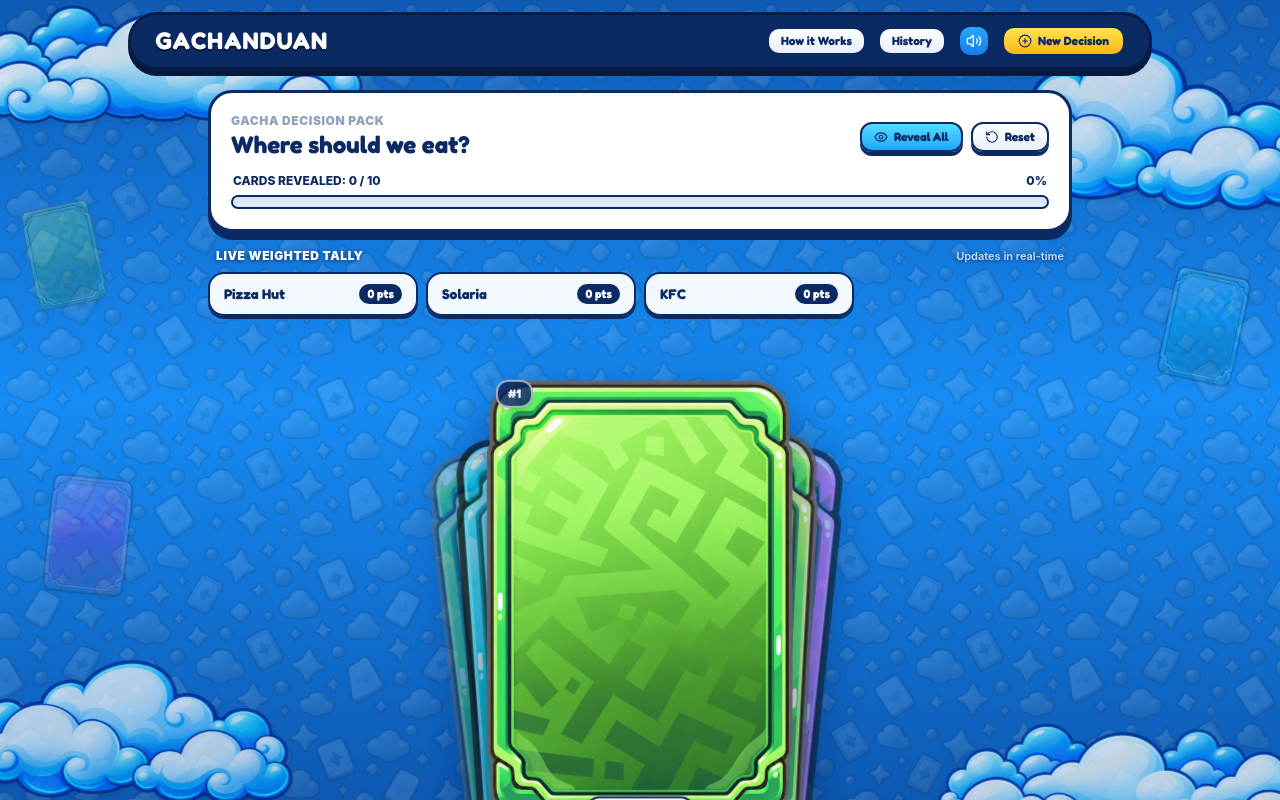
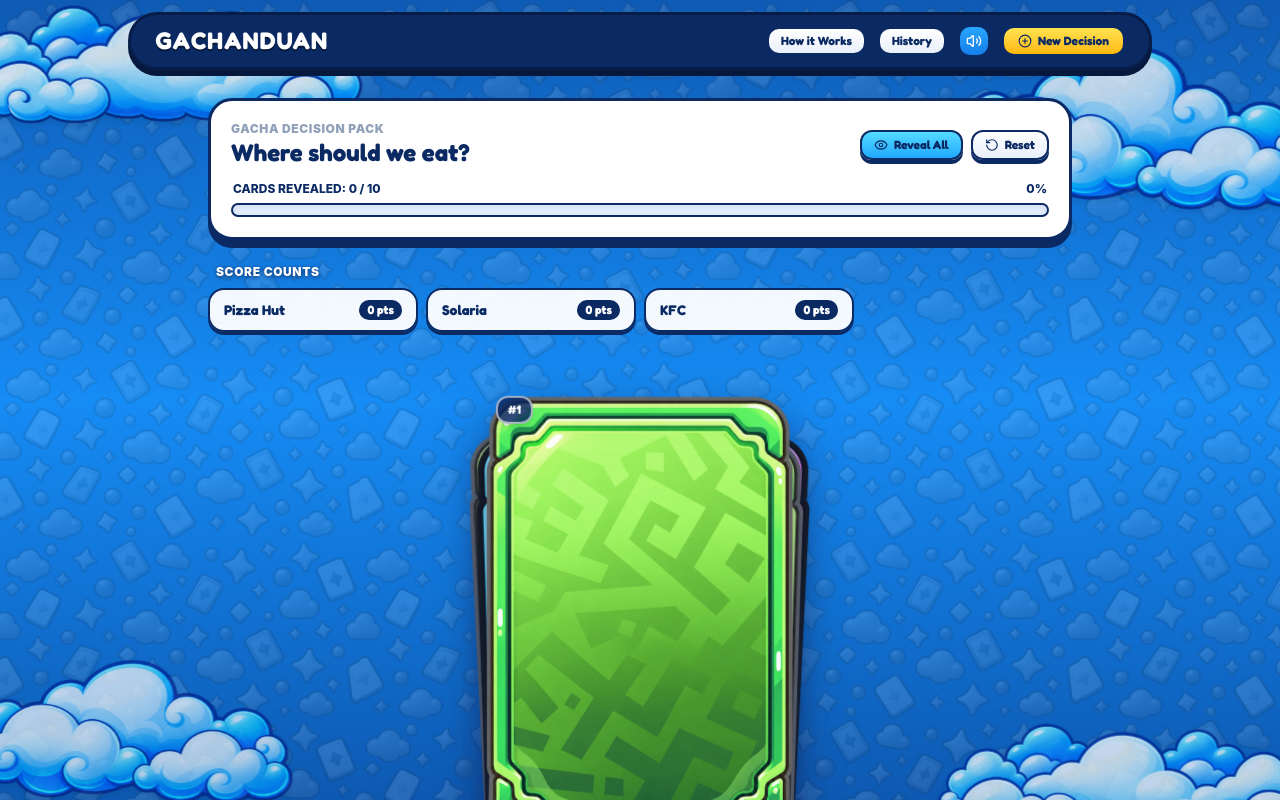
Before and after one commit to GachanduanApp/Gachanduan, a React (Vite) app: page / in a window 1280 px wide. Both pictures are taken after a click on the button "ROLL 10 CARDS". Shown: the top 800 px of the page. Built offline with nearby package versions, Linux system fonts and the light colour scheme.

Commit message:
Polish some UIs and add Animation

```diff
--- a/src/components/GachaPage.tsx
+++ b/src/components/GachaPage.tsx
@@ -1,4 +1,4 @@
-import React, { useState } from 'react';
+import React, { useState, useEffect } from 'react';
 import { GachaCardData, OptionItem, OptionScoreBreakdown } from '../types';
 import { EpicCardShowcase } from './EpicCardShowcase';
 import { RevealAllModal } from './RevealAllModal';
@@ -36,6 +36,25 @@ export const GachaPage: React.FC<GachaPageProps> = ({
   const [epicShowcase, setEpicShowcase] = useState<{ card: GachaCardData; index: number } | null>(null);
   const [isRevealAllOpen, setIsRevealAllOpen] = useState<boolean>(false);
 
+  // Check screen width for desktop vs compact mobile deck arrangement
+  const [isDesktop, setIsDesktop] = useState<boolean>(() => {
+    if (typeof window !== 'undefined') {
+      return window.innerWidth >= 640;
+    }
+    return true;
+  });
+
+  useEffect(() => {
+    if (typeof window === 'undefined') return;
+    const mq = window.matchMedia('(min-width: 640px)');
+    const updateMatches = (e: MediaQueryListEvent | MediaQueryList) => setIsDesktop(e.matches);
+    updateMatches(mq);
+
+    const handler = (e: MediaQueryListEvent) => updateMatches(e);
+    mq.addEventListener('change', handler);
+    return () => mq.removeEventListener('change', handler);
+  }, []);
+
   const revealedCount = cards.filter((c) => c.revealed).length;
   const isAllRevealed = revealedCount === 10;
   const progressPercent = Math.round((revealedCount / 10) * 100);
@@ -43,15 +62,25 @@ export const GachaPage: React.FC<GachaPageProps> = ({
   const currentCard = cards[activeIndex] || cards[0];
   const remainingInDeck = Math.max(0, cards.length - activeIndex - 1);
 
-  // Cards remaining in deck behind active card (showing up to 4 fanned cards)
+  // Cards remaining in deck behind active card (showing 3–4 background cards)
   const remainingCards = cards.slice(activeIndex + 1);
   const fanCards = remainingCards.slice(0, 4);
 
-  const fanConfigs = [
-    { x: 18, y: 8, rot: 3 },
-    { x: -20, y: 12, rot: -4 },
-    { x: 34, y: 16, rot: 6 },
-    { x: -38, y: 20, rot: -7 },
+  // Symmetrical deck arrangements:
+  // Desktop: controlled, slightly fanned stack with balanced alternating pairs
+  // Mobile: compact, nearly straight stack to conserve space and eliminate horizontal overflow
+  const fanConfigs = isDesktop
+    ? [
+      { x: 6, y: -4, rot: 1.8 },
+      { x: -6, y: -7, rot: -1.8 },
+      { x: 10, y: -10, rot: 2.8 },
+      { x: -10, y: -13, rot: -2.8 },
+    ]
+    : [
+      { x: 3, y: -3, rot: 0.8 },
+      { x: -3, y: -5, rot: -0.8 },
+      { x: 4, y: -7, rot: 1.2 },
+      { x: -4, y: -9, rot: -1.2 },
     ];
 
   // Reveal the current active card
@@ -114,9 +143,9 @@ export const GachaPage: React.FC<GachaPageProps> = ({
   };
 
   return (
-    <div className="w-full max-w-4xl mx-auto px-4 py-4 sm:py-8 flex flex-col items-center relative z-10">
+    <div className="w-full max-w-4xl mx-auto px-4 pt-6 sm:pt-10 pb-8 flex flex-col items-center relative z-10 overflow-x-hidden sm:overflow-x-visible">
       {/* 1. Header Information & Progress Banner */}
-      <div className="w-full mb-4">
+      <div className="w-full mb-6">
         <Panel variant="white" className="p-4 sm:p-5">
           <div className="flex flex-col sm:flex-row items-center justify-between gap-3 mb-3">
             <div>
@@ -174,11 +203,11 @@ export const GachaPage: React.FC<GachaPageProps> = ({
       <div className="w-full mb-6">
         <div className="flex items-center justify-between text-xs font-black text-white px-2 mb-2 drop-shadow-[0_1px_2px_#0B2A63]">
           <span className="uppercase tracking-wider">
-            Live Weighted Tally
+            Score Counts
           </span>
-          <span className="text-[11px] font-semibold text-blue-100 opacity-90">
+          {/* <span className="text-[11px] font-semibold text-blue-100 opacity-90">
             Updates in real-time
-          </span>
+          </span> */}
         </div>
 
         <div className="grid grid-cols-2 sm:grid-cols-3 md:grid-cols-4 gap-2">
@@ -191,8 +220,7 @@ export const GachaPage: React.FC<GachaPageProps> = ({
             return (
               <div
                 key={opt.id}
-                className={`px-3.5 py-2.5 rounded-2xl border-[2.5px] border-[#0B2A63] shadow-[0_3px_0_#0B2A63] flex items-center justify-between gap-2 transition-transform duration-100 ${
-                  isLeading
+                className={`px-3.5 py-2.5 rounded-2xl border-[2.5px] border-[#0B2A63] shadow-[0_3px_0_#0B2A63] flex items-center justify-between gap-2 transition-transform duration-100 ${isLeading
                   ? 'bg-gradient-to-b from-[#FFF9D6] to-[#FFE875]'
                   : 'bg-white/95'
                   }`}
@@ -212,19 +240,19 @@ export const GachaPage: React.FC<GachaPageProps> = ({
       </div>
 
       {/* 3. Central Card Stage (Section 8.2 of PDF) */}
-      <div className="relative w-full max-w-sm flex flex-col items-center justify-center my-3 sm:my-6 min-h-[440px] sm:min-h-[500px]">
-        {/* Fan / Stack of cards behind active card */}
+      <div className="relative w-full max-w-sm flex flex-col items-center justify-center my-4 sm:my-6 min-h-[440px] sm:min-h-[500px]">
+        {/* Fan / Stack of cards behind active card (Clean, Symmetrical, Solid - No Ghosting) */}
         <div className="absolute inset-0 flex items-center justify-center pointer-events-none">
           {fanCards.map((card, i) => {
             const config = fanConfigs[i] || { x: 0, y: 0, rot: 0 };
             return (
               <div
                 key={card.id}
-                className="absolute w-64 sm:w-72 md:w-80 h-[384px] sm:h-[432px] md:h-[480px] bg-transparent drop-shadow-[0_10px_20px_rgba(11,42,99,0.35)] transition-all duration-300 pointer-events-none"
+                className="absolute w-64 sm:w-72 md:w-80 h-[384px] sm:h-[432px] md:h-[480px] bg-transparent drop-shadow-[0_8px_16px_rgba(11,42,99,0.22)] transition-transform duration-300 pointer-events-none select-none"
                 style={{
-                  transform: `translate(${config.x}px, ${config.y}px) rotate(${config.rot}deg)`,
-                  zIndex: 5 - i,
-                  opacity: 0.9 - i * 0.15,
+                  transform: `translate3d(${config.x}px, ${config.y}px, 0) rotate(${config.rot}deg)`,
+                  zIndex: 10 - i,
+                  opacity: 1, // Solid opacity eliminates ghosting
                 }}
               >
                 <img
@@ -243,8 +271,8 @@ export const GachaPage: React.FC<GachaPageProps> = ({
           })}
         </div>
 
-        {/* Current Active Playable Card & Discard Layer */}
-        <div className="relative z-20 flex items-center justify-center">
+        {/* Current Active Playable Card & Discard Layer with subtle lift/bounce on interaction */}
+        <div className="relative z-20 flex items-center justify-center transition-all duration-200 ease-out hover:-translate-y-2 hover:drop-shadow-[0_16px_32px_rgba(11,42,99,0.35)] active:translate-y-0.5">
           {/* Discarding Card (previous revealed card swipes out to the right) */}
           {discardingCard && (
             <div className="absolute inset-0 flex items-center justify-center z-30 pointer-events-none animate-card-slide-out">
@@ -265,19 +293,20 @@ export const GachaPage: React.FC<GachaPageProps> = ({
               card={currentCard}
               index={activeIndex}
               onReveal={() => handleRevealCurrent()}
+              onNextCard={remainingInDeck > 0 ? handleNextCard : undefined}
               size="lg"
             />
           )}
         </div>
 
-        {/* Action Controls directly below active card */}
-        <div className="relative z-30 mt-6 flex items-center gap-3">
+        {/* Action Controls clearly positioned below the deck */}
+        <div className="relative z-30 mt-6 sm:mt-8 flex items-center justify-center gap-3">
           {!currentCard?.revealed ? (
             <GameButton
               variant="primary"
               size="lg"
               onClick={handleRevealCurrent}
-              className="py-3 px-8 text-lg shadow-[0_5px_0_#0B2A63]"
+              className="py-3 px-8 sm:px-10 text-lg sm:text-xl shadow-[0_5px_0_#0B2A63] hover:scale-102 active:scale-98 transition-transform"
             >
               TAP TO REVEAL
             </GameButton>
@@ -287,12 +316,12 @@ export const GachaPage: React.FC<GachaPageProps> = ({
               size="lg"
               onClick={handleNextCard}
               icon={<ArrowRight className="w-5 h-5 text-[#0B2A63]" />}
-              className="py-3 px-8 text-lg shadow-[0_5px_0_#0B2A63]"
+              className="py-3 px-8 sm:px-10 text-lg sm:text-xl shadow-[0_5px_0_#0B2A63] hover:scale-102 active:scale-98 transition-transform"
             >
               NEXT CARD ({remainingInDeck} LEFT)
             </GameButton>
           ) : (
-            <div className="flex items-center gap-2 px-4 py-2 rounded-2xl bg-white border-[3px] border-[#0B2A63] shadow-[0_4px_0_#0B2A63] text-[#0B2A63] font-display font-black text-sm">
+            <div className="flex items-center gap-2 px-5 py-2.5 rounded-2xl bg-white border-[3px] border-[#0B2A63] shadow-[0_4px_0_#0B2A63] text-[#0B2A63] font-display font-black text-sm sm:text-base">
               <CheckCircle className="w-5 h-5 text-emerald-500" />
               <span>ALL 10 CARDS REVEALED!</span>
             </div>
@@ -331,8 +360,7 @@ export const GachaPage: React.FC<GachaPageProps> = ({
                   key={card.id}
                   type="button"
                   onClick={() => handleSelectCard(idx)}
-                  className={`flex flex-col items-center justify-between p-1.5 rounded-xl border-[2.5px] border-[#0B2A63] shadow-[0_2.5px_0_#0B2A63] transition-all cursor-pointer aspect-[3/4] ${
-                    isActive ? 'ring-4 ring-[#FFD52E] scale-105 z-10' : 'hover:scale-102'
+                  className={`flex flex-col items-center justify-between p-1.5 rounded-xl border-[2.5px] border-[#0B2A63] shadow-[0_2.5px_0_#0B2A63] transition-all cursor-pointer aspect-[3/4] ${isActive ? 'ring-4 ring-[#FFD52E] scale-105 z-10' : 'hover:scale-102'
                     } ${rarityBorder}`}
                   title={`Card #${idx + 1}: ${isRevealed ? card.optionName : 'Hidden'}`}
                 >
--- a/src/components/ResultPage.tsx
+++ b/src/components/ResultPage.tsx
@@ -161,8 +161,8 @@ export const ResultPage: React.FC<ResultPageProps> = ({
               <div
                 key={opt.id}
                 className={`flex items-center justify-between p-3 rounded-2xl border-[2.5px] border-[#0B2A63] transition-all ${isWinner
-                    ? 'bg-gradient-to-r from-[#FFF9D6] to-[#FFECA0] shadow-[0_3px_0_#0B2A63] scale-[1.01]'
-                    : 'bg-[#F0F6FF]'
+                  ? 'bg-gradient-to-r from-[#FFF9D6] to-[#FFECA0] shadow-[0_3px_0_#0B2A63] scale-[1.01]'
+                  : 'bg-[#F0F6FF]'
                   }`}
               >
                 <div className="flex items-center gap-2 max-w-[40%]">
--- a/src/components/layout/PageBackground.tsx
+++ b/src/components/layout/PageBackground.tsx
@@ -51,29 +51,6 @@ export const PageBackground: React.FC = () => {
           className="w-full h-auto drop-shadow-md select-none"
         />
       </div>
-
-      {/* 4. Decorative Floating Ambient Cards (At far edges, low opacity, tilted) */}
-      <div className="hidden lg:block absolute top-1/4 left-6 w-20 h-28 opacity-25 -rotate-12 animate-float-subtle">
-        <img
-          src="/assets/commonBack.png"
-          alt=""
-          className="w-full h-full object-contain drop-shadow-lg select-none"
-        />
-      </div>
-      <div className="hidden lg:block absolute top-1/3 right-8 w-22 h-30 opacity-25 rotate-12 animate-float-subtle" style={{ animationDelay: '1.5s' }}>
-        <img
-          src="/assets/rareBack.png"
-          alt=""
-          className="w-full h-full object-contain drop-shadow-lg select-none"
-        />
-      </div>
-      <div className="hidden xl:block absolute bottom-1/4 left-10 w-24 h-32 opacity-20 rotate-6 animate-float-subtle" style={{ animationDelay: '2.5s' }}>
-        <img
-          src="/assets/epicBack.png"
-          alt=""
-          className="w-full h-full object-contain drop-shadow-lg select-none"
-        />
-      </div>
     </div>
   );
 };
```
Also changed, not shown: src/components/DecisionSetup.tsx (+1 -40 lines), src/components/EpicCardShowcase.tsx (+5 -7 lines), src/components/GachaCard.tsx (+15 -7 lines), src/components/HistoryModal.tsx (+4 -6 lines), src/components/RollingAnimation.tsx (+14 -23 lines), src/components/RulesModal.tsx (+6 -9 lines), src/components/layout/Navbar.tsx (+27 -3 lines). Lines whose indentation alone changed are shown as unchanged.
